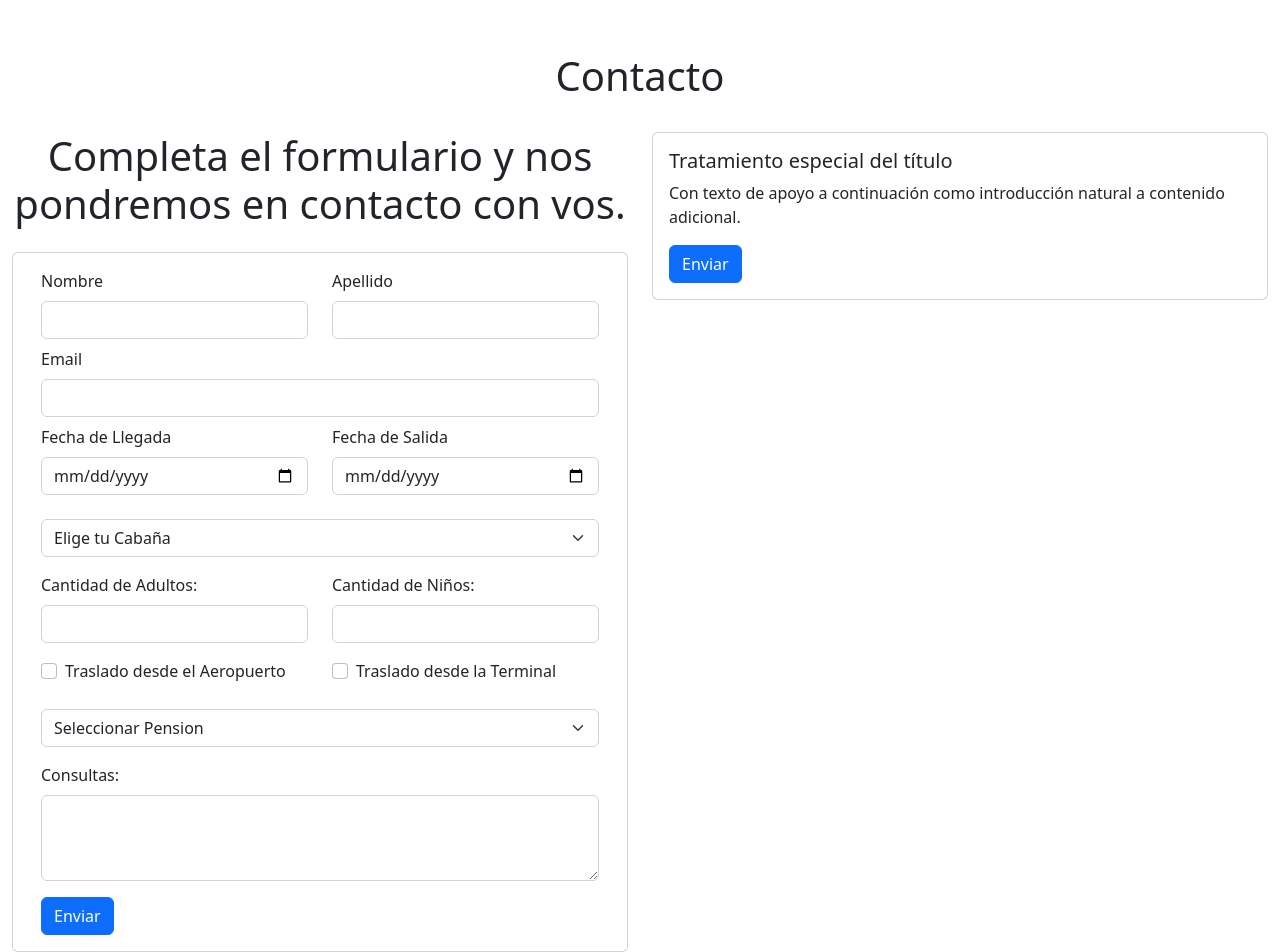
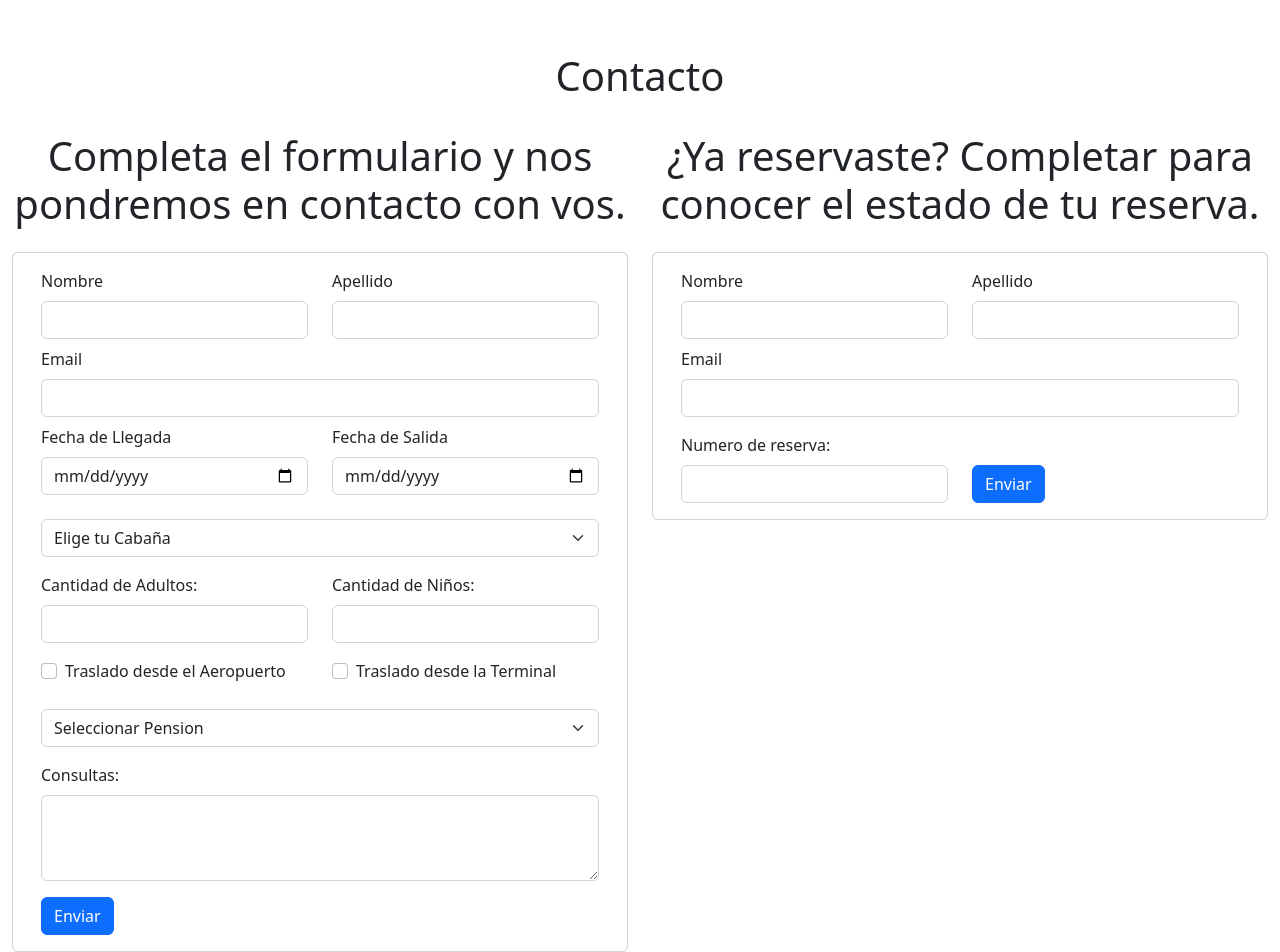
Before and after one commit to vgnFran/CasaDePiedra, a plain HTML site: page index.html in a window 1280 px wide. Shown: the part 3520-4472 px from the top of the page. Drawn offline with nearby package versions, Linux system fonts and the light colour scheme.

Commit message:
segundoForm

```diff
--- a/index.html
+++ b/index.html
@@ -397,27 +397,6 @@
                 </form>
               </div>
 
-
-
-
-
-
-
-
-
-
-
-
-
-
-
-
-
-
-
-
-
-
             </div>
           </div>
         </div>
@@ -425,39 +404,49 @@
 
 
 
+        <div class="col-sm-6">
+          <h1 class="text-center display-6 mb-4">¿Ya reservaste? Completar para conocer el estado de tu reserva.</h1>
+          <div class="card ">
+            <div class="card-body">
+
+              <div class="container">
+                <form class="row"action="">
+                  <div class="col-6">
+                    <label for="nameInput2" class="form-label">Nombre</label>
+                    <input type="text" class="form-control" id="nameInput2">
+                  </div>
+
+                  <div class="col-6">
+                    <label for="surnameInput2" class="form-label">Apellido</label>
+                    <input type="text" class="form-control" id="surnameInput2">
+                  </div>
+
+                  <div class="col-12 mb-6 mt-2">
+                    <label for="emailInput2" class="form-label">Email</label>
+                    <input type="email" class="form-control" id="emailInput2">
+                  </div>
+
+                  <div class="col-6 mt-3">
+                    <label for="reserv" class="form-label">Numero de reserva:</label>
+                    <input type="number" class="form-control" id="reserv">
+                  </div>
+
+                  <div class="col-6 mt-5">
+                    <button class="btn btn-primary" type="submit">Enviar</button>
+                  </div>
+                </form>
+              </div>
+
+            </div>
+          </div>
+        </div>
+      </div>
+    </section>
 
 
 
 
 
-
-
-
-
-
-
-
-
-
-        <div class="col-sm-6">
-          <div class="card">
-            <div class="card-body">
-              <h5 class="card-title">Tratamiento especial del título</h5>
-              <p class="card-text">Con texto de apoyo a continuación como introducción natural a contenido adicional.</p>
-              <a href="#" class="btn btn-primary">Enviar</a>
-            </div>
-          </div>
-        </div>
-      </div>
-
-
-
-
-
-
-
-    </section>
-
   </main>
     <script src="https://cdn.jsdelivr.net/npm/bootstrap@5.2.1/dist/js/bootstrap.bundle.min.js" integrity="sha384-u1OknCvxWvY5kfmNBILK2hRnQC3Pr17a+RTT6rIHI7NnikvbZlHgTPOOmMi466C8" crossorigin="anonymous"></script>
   </body>
```
Lines whose indentation alone changed are shown as unchanged.
